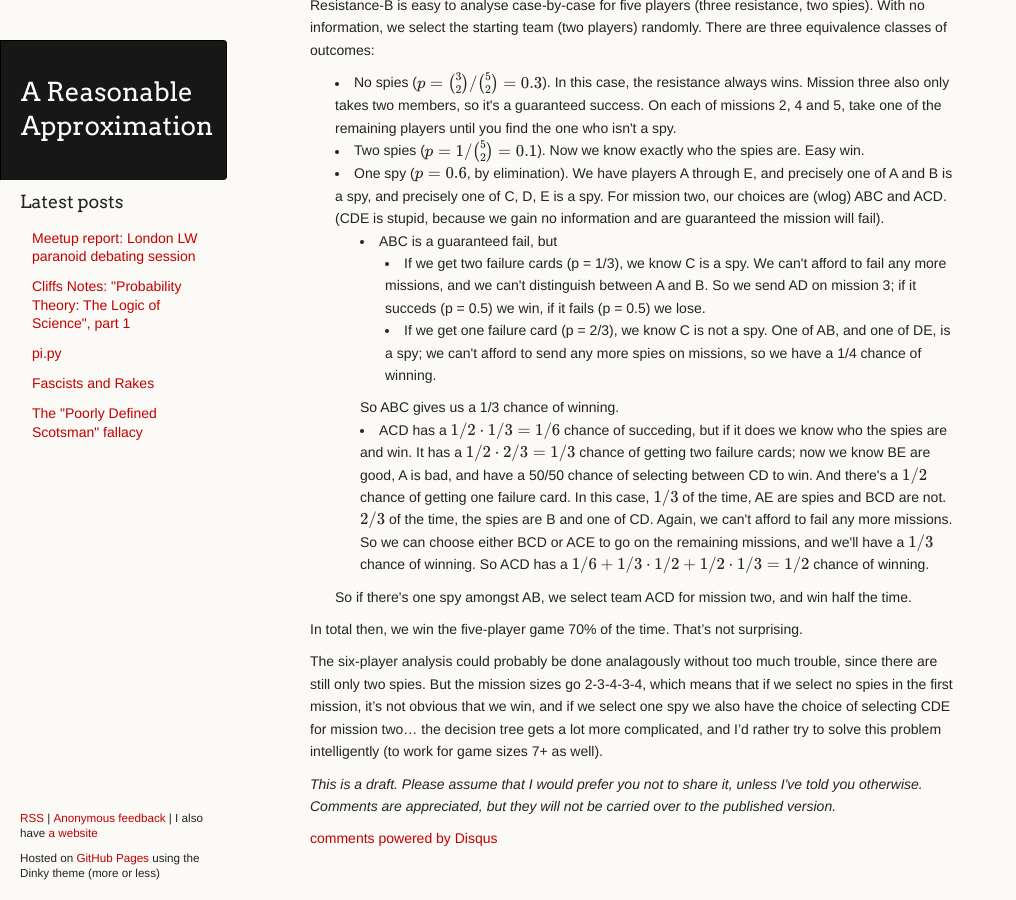
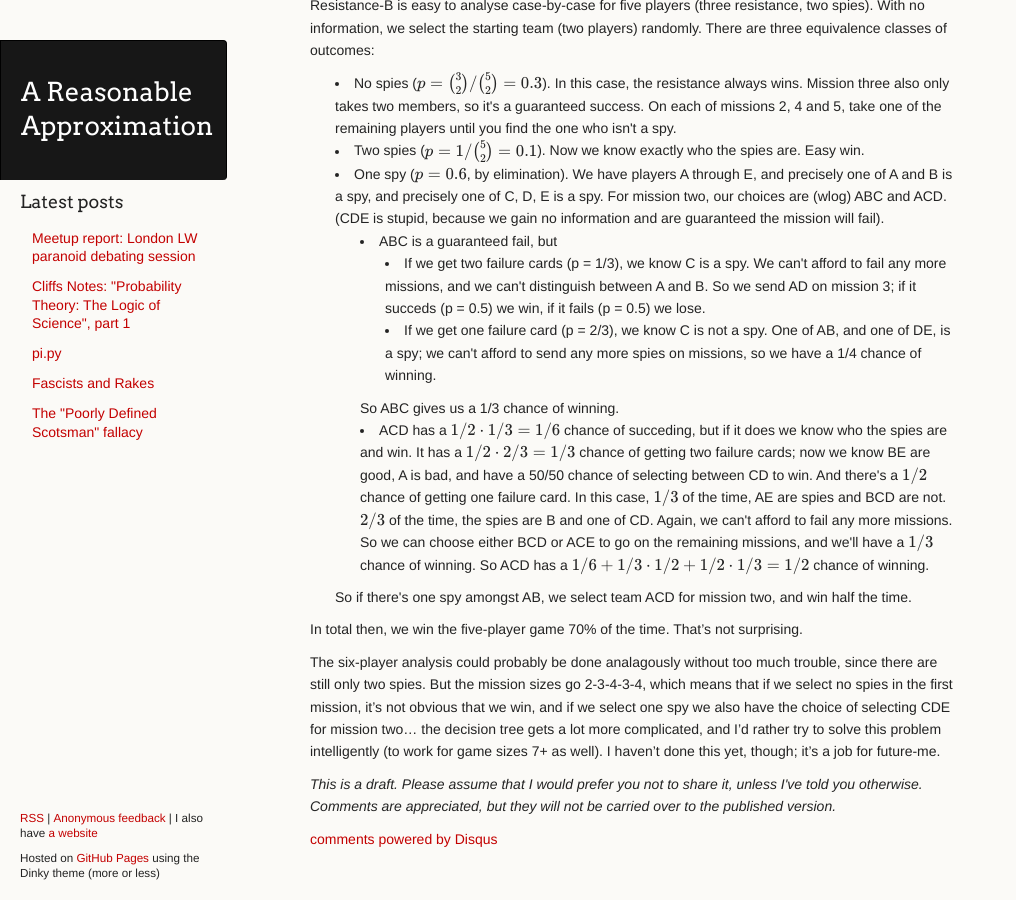
Before and after one commit to ChickenProp/chickenprop.github.com, a Jekyll site: the page built from drafts/resistance-analysis.md, in a window 1280 px wide and 900 px high, scrolled down 808 px. Shown: the whole window, without its empty margins (0-1016 px from the left). Built offline with Jekyll 4.4.1, drawn with Linux system fonts in a browser that asks for light colours; nearby versions of some CDN libraries; Markdown is read by kramdown in place of the engine named in the settings; formulas are drawn with MathJax 3; comment, search, counter and statistics services are not loaded.

Commit message:
editing resistance

```diff
--- a/drafts/resistance-analysis.md
+++ b/drafts/resistance-analysis.md
@@ -12,7 +12,7 @@
 
 My hypothesis is that for many game sizes, the spies will have considerably greater than even odds of winning. I'm stating this vaguely because I don't have many concrete predictions; I expect the spies to have a disadvantage in five-player games at least<sup>1</sup>, but for six I'm not sure which way it would go, and by ten I expect the spies to be usually winning.
 
-<sup>1</sup> Although I don't remember specifically predicting this prior to beginning the analysis below. I got as far as "40% of the time, the resistance wins just based on the first round" before writing anything down.
+<small><sup>1</sup> Although I don't remember specifically predicting this prior to beginning the analysis below. I got as far as "40% of the time, the resistance wins just based on the first round" before writing anything down.</small>
 
 Note that if I'm wrong, that doesn't mean the original Resistance is unbalanced, although it's evidence against it (strength depending on just how badly wrong I am); but if I'm right, the Resistance certainly is unbalanced.
 
@@ -48,4 +48,4 @@
 
 In total then, we win the five-player game 70% of the time. That's not surprising.
 
-The six-player analysis could probably be done analagously without too much trouble, since there are still only two spies. But the mission sizes go 2-3-4-3-4, which means that if we select no spies in the first mission, it's not obvious that we win, and if we select one spy we also have the choice of selecting CDE for mission two... the decision tree gets a lot more complicated, and I'd rather try to solve this problem intelligently (to work for game sizes 7+ as well).
+The six-player analysis could probably be done analagously without too much trouble, since there are still only two spies. But the mission sizes go 2-3-4-3-4, which means that if we select no spies in the first mission, it's not obvious that we win, and if we select one spy we also have the choice of selecting CDE for mission two... the decision tree gets a lot more complicated, and I'd rather try to solve this problem intelligently (to work for game sizes 7+ as well). I haven't done this yet, though; it's a job for future-me.
```
